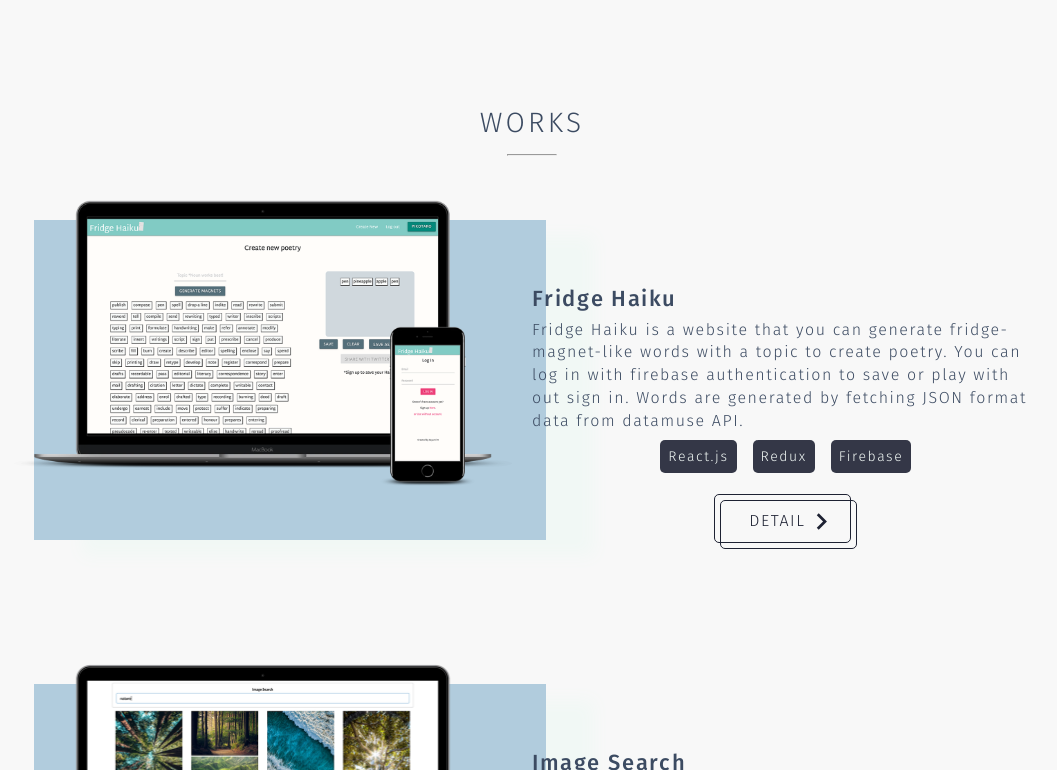
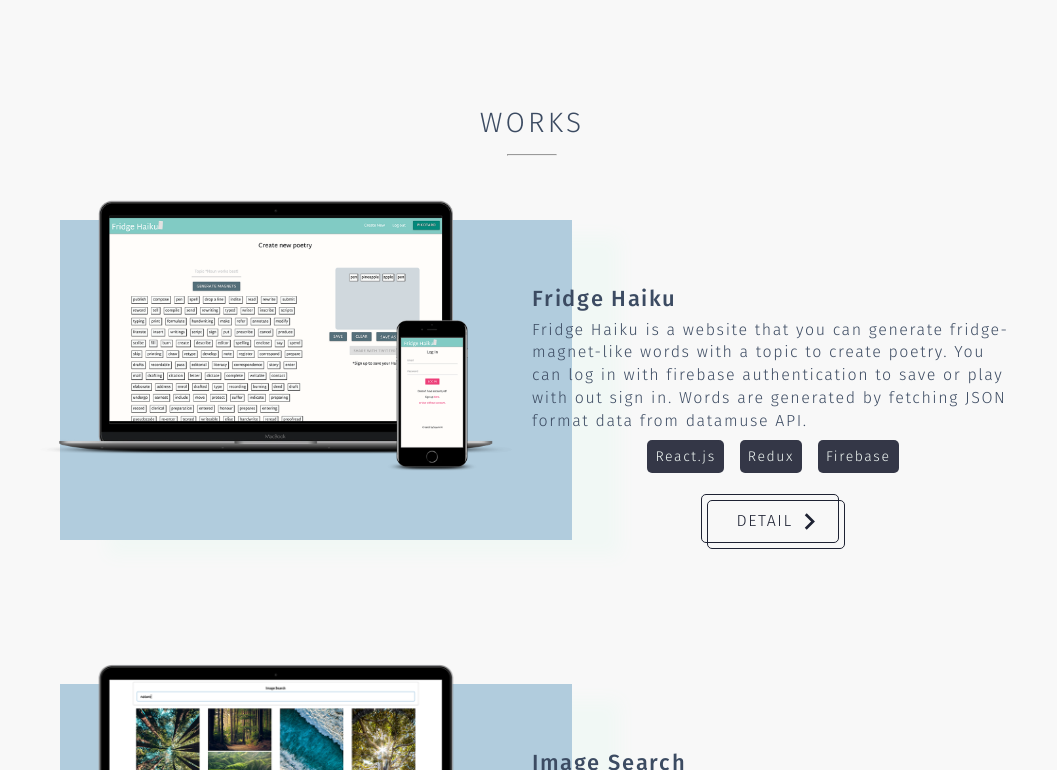
Before and after one commit to Sayumi-n/portfolio-react, a React (Create React App) app: page / in a window 1280 px wide. Shown: the part 1710-2480 px from the top of the page, without its empty margins (108-1165 px from the left). Built offline with nearby package versions, Linux system fonts and the light colour scheme.

Commit message:
style changed

```diff
--- a/src/components/mainpage/Works.jsx
+++ b/src/components/mainpage/Works.jsx
@@ -12,7 +12,7 @@ import Slide from "react-reveal/Slide";
 import Rotate from "react-reveal/Rotate";
 
 const StyledSection = styled.section`
-  padding: 0 8% 8% 8%;
+  padding: 0 10% 8% 10%;
   text-align: center;
 `;
 const StyledContainer = styled(Grid)`
```
